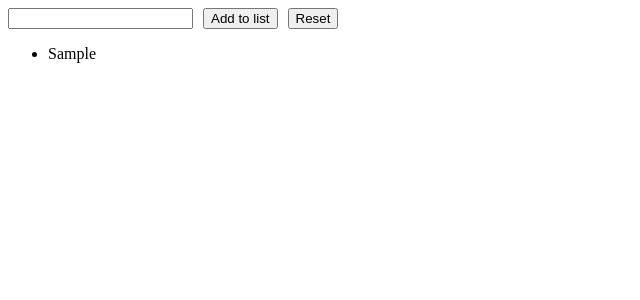
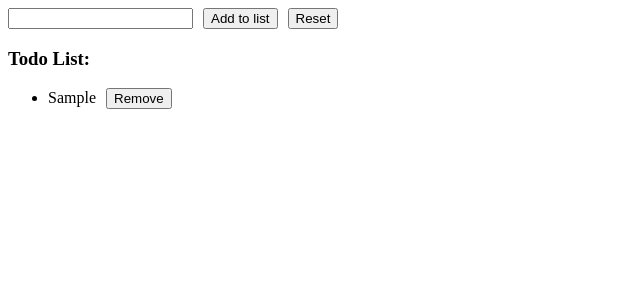
Before and after one commit to AdilSadigov/Develhope-React-Exercises, a React (Create React App) app in the folder exercise-app/: page / in a window 1280 px wide. Both pictures are taken after typing "Sample" into the empty fields and a click on the button "Add to list". Shown: the top 300 px of the page, without its empty margins (0-640 px from the left). Built offline with nearby package versions, Linux system fonts and the light colour scheme.

Commit message:
added List-6 exercise

```diff
--- a/exercise-app/src/TodoList.js
+++ b/exercise-app/src/TodoList.js
@@ -23,10 +23,16 @@ export class TodoList extends React.Component {
         })
     }
 
-    removeItems = () => {
+    removeAllItems = () => {
         this.setState ({
             items: []
         })
+    }
+
+    removeItem = (index) => {
+        this.setState ((prev) => ({
+            items: prev.items.filter((item, i) => i != index)
+        }))
     }
 
     render () {
@@ -34,9 +40,15 @@ export class TodoList extends React.Component {
             <div>
                 <input name="todoInput" value={this.state.input} onChange={this.handleChange}/>
                 <button onClick={this.addItem} style={{marginLeft: '10px'}}>Add to list</button>
-                <button onClick={this.removeItems} style={{marginLeft: '10px'}}>Reset</button>
+                <button onClick={this.removeAllItems} style={{marginLeft: '10px'}}>Reset</button>
+                <h3>Todo List:</h3>
                 <ul>
-                    {this.state.items.map((item, index) => (<li key={index}>{item}</li>))}
+                    {this.state.items.map((item, index) => (
+                        <li key={index} style={{marginBottom: '8px'}}>
+                            {item}
+                            <button onClick={() => this.removeItem(index)} style={{marginLeft: '10px'}}>Remove</button>
+                        </li>
+                    ))}
                 </ul>
             </div>
         )
```
